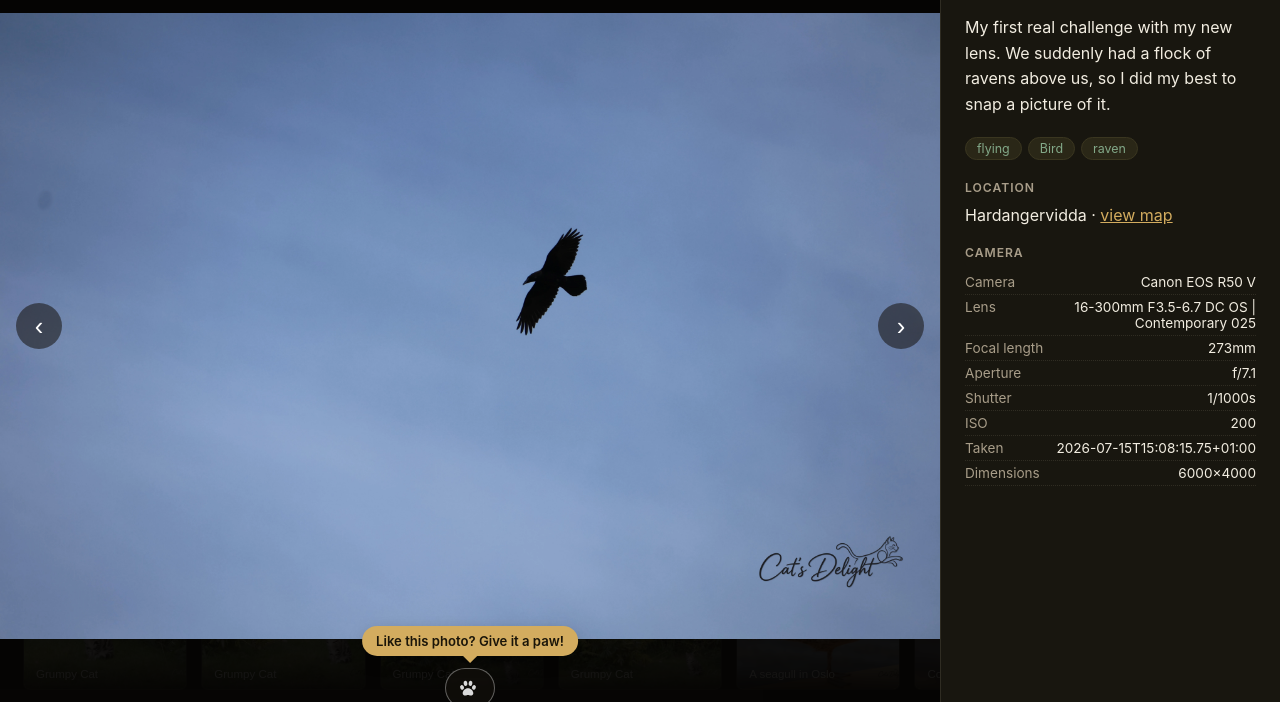
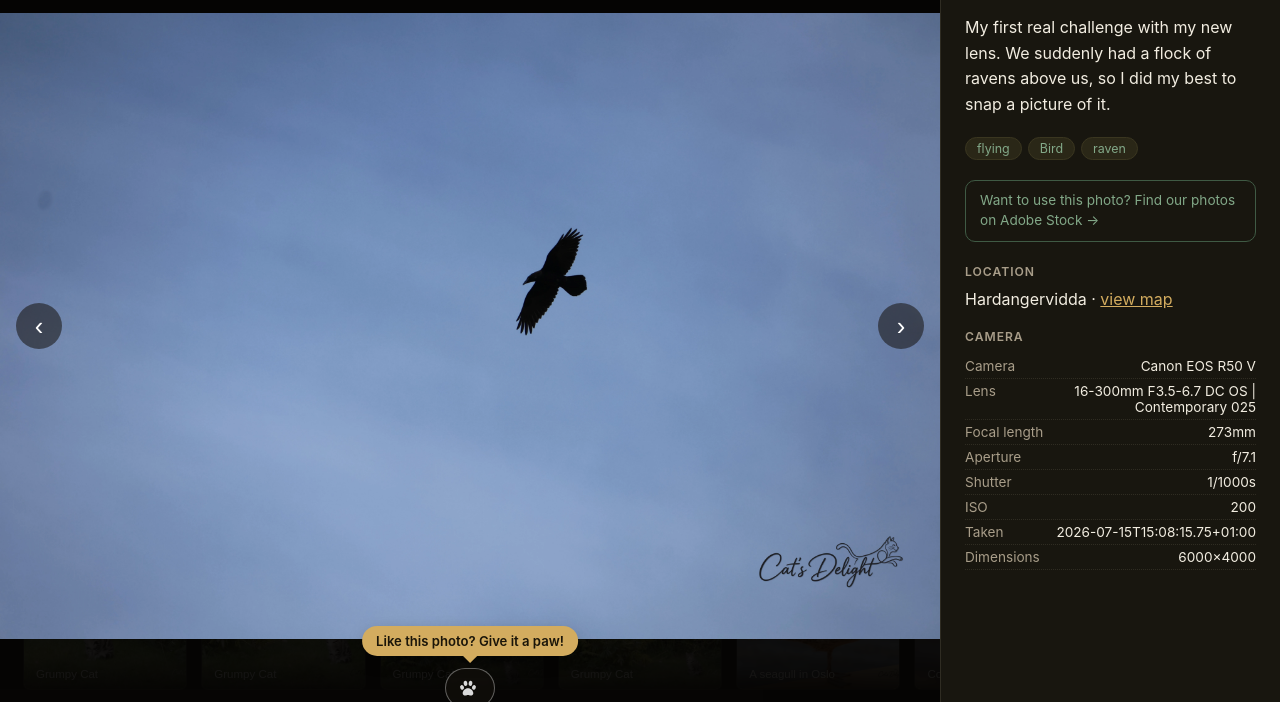
Before and after one commit to DelightAtCatsDelight/CatsDelight, a plain HTML site: page gallery.html in a window 1280 px wide. Both pictures are taken after a click on the button "Raven from afar". Shown: the part 74-776 px from the top of the page. Drawn offline with Linux system fonts and the light colour scheme; no server answers.

Commit message:
Update gallery

```diff
--- a/gallery.css
+++ b/gallery.css
@@ -420,12 +420,28 @@ main { flex: 1; }
   50% { transform: translate(-50%, -4px); }
 }
 
+.stock-note {
+  display: block;
+  margin: 0 0 22px;
+  padding: 10px 14px;
+  border: 1px solid #3f5a44;
+  border-radius: 10px;
+  color: var(--accent-2);
+  font-size: 0.85rem;
+  line-height: 1.45;
+  text-decoration: none;
+  transition: background 0.2s ease, border-color 0.2s ease;
+}
+.stock-note:hover { background: rgba(130, 168, 136, 0.1); border-color: var(--accent-2); }
+
 .site-footer {
   text-align: center;
   padding: 18px 16px 28px;
   border-top: 1px solid var(--border);
   font-size: 0.8rem;
+  color: var(--muted);
 }
+.site-footer span { margin: 0 8px; }
 .site-footer a { color: var(--muted); text-decoration: none; }
 .site-footer a:hover { color: var(--accent); }
 
--- a/gallery.html
+++ b/gallery.html
@@ -27,7 +27,11 @@
       <div class="grid" id="grid"></div>
       <div class="empty-state" id="empty-state" style="display:none;">No images to show.</div>
     </main>
-    <footer class="site-footer"><a href="privacy.html" id="privacy-link">Privacy &amp; cookies</a></footer>
+    <footer class="site-footer">
+      <a href="https://stock.adobe.com/contributor/213696925/Delight" target="_blank" rel="noopener" id="stock-footer-link">Our photos on Adobe Stock</a>
+      <span aria-hidden="true">&middot;</span>
+      <a href="privacy.html" id="privacy-link">Privacy &amp; cookies</a>
+    </footer>
   </div>
 
   <div class="lightbox" id="lightbox" aria-hidden="true">
@@ -58,6 +62,10 @@
         <div class="description" id="panel-description"></div>
 
         <div class="tags" id="panel-tags"></div>
+
+        <a class="stock-note" href="https://stock.adobe.com/contributor/213696925/Delight" target="_blank" rel="noopener">
+          <span id="stock-note-text">Want to use this photo? Find our photos on Adobe Stock</span> <span aria-hidden="true">&rarr;</span>
+        </a>
 
         <div class="meta-block" id="location-block" style="display:none;">
           <h3 id="location-heading">Location</h3>
@@ -103,6 +111,8 @@
           pawed: "You gave this photo a paw",
           pawHint: "Like this photo? Give it a paw!",
           privacy: "Privacy & cookies",
+          stockNote: "Want to use this photo? Find our photos on Adobe Stock",
+          stockFooter: "Our photos on Adobe Stock",
           labels: { camera: "Camera", lens: "Lens", focal: "Focal length", aperture: "Aperture", shutter: "Shutter", iso: "ISO", taken: "Taken", dimensions: "Dimensions" }
         },
         no: {
@@ -128,6 +138,8 @@
           pawed: "Du ga bildet en pote",
           pawHint: "Liker du bildet? Gi det en pote!",
           privacy: "Personvern og informasjonskapsler",
+          stockNote: "Vil du bruke bildet? Finn bildene våre på Adobe Stock",
+          stockFooter: "Bildene våre på Adobe Stock",
           labels: { camera: "Kamera", lens: "Objektiv", focal: "Brennvidde", aperture: "Blender", shutter: "Lukkertid", iso: "ISO", taken: "Tatt", dimensions: "Dimensjoner" }
         },
         de: {
@@ -153,6 +165,8 @@
           pawed: "Du hast diesem Foto eine Pfote gegeben",
           pawHint: "Gefällt dir das Foto? Gib ihm eine Pfote!",
           privacy: "Datenschutz & Cookies",
+          stockNote: "Möchtest du dieses Foto verwenden? Unsere Fotos gibt es bei Adobe Stock",
+          stockFooter: "Unsere Fotos bei Adobe Stock",
           labels: { camera: "Kamera", lens: "Objektiv", focal: "Brennweite", aperture: "Blende", shutter: "Verschlusszeit", iso: "ISO", taken: "Aufgenommen", dimensions: "Abmessungen" }
         }
       };
@@ -213,6 +227,8 @@
         shareBtn.setAttribute("aria-label", s.share);
         shareBtn.title = s.share;
         document.getElementById("privacy-link").textContent = s.privacy;
+        document.getElementById("stock-note-text").textContent = s.stockNote;
+        document.getElementById("stock-footer-link").textContent = s.stockFooter;
         if (filtered[lightboxIndex]) renderPaw(filtered[lightboxIndex]);
         document.getElementById("location-heading").textContent = s.location;
         document.getElementById("camera-heading").textContent = s.camera;
```
Also changed, not shown: index.html (+8 -0 lines), welcome.css (+10 -0 lines).
